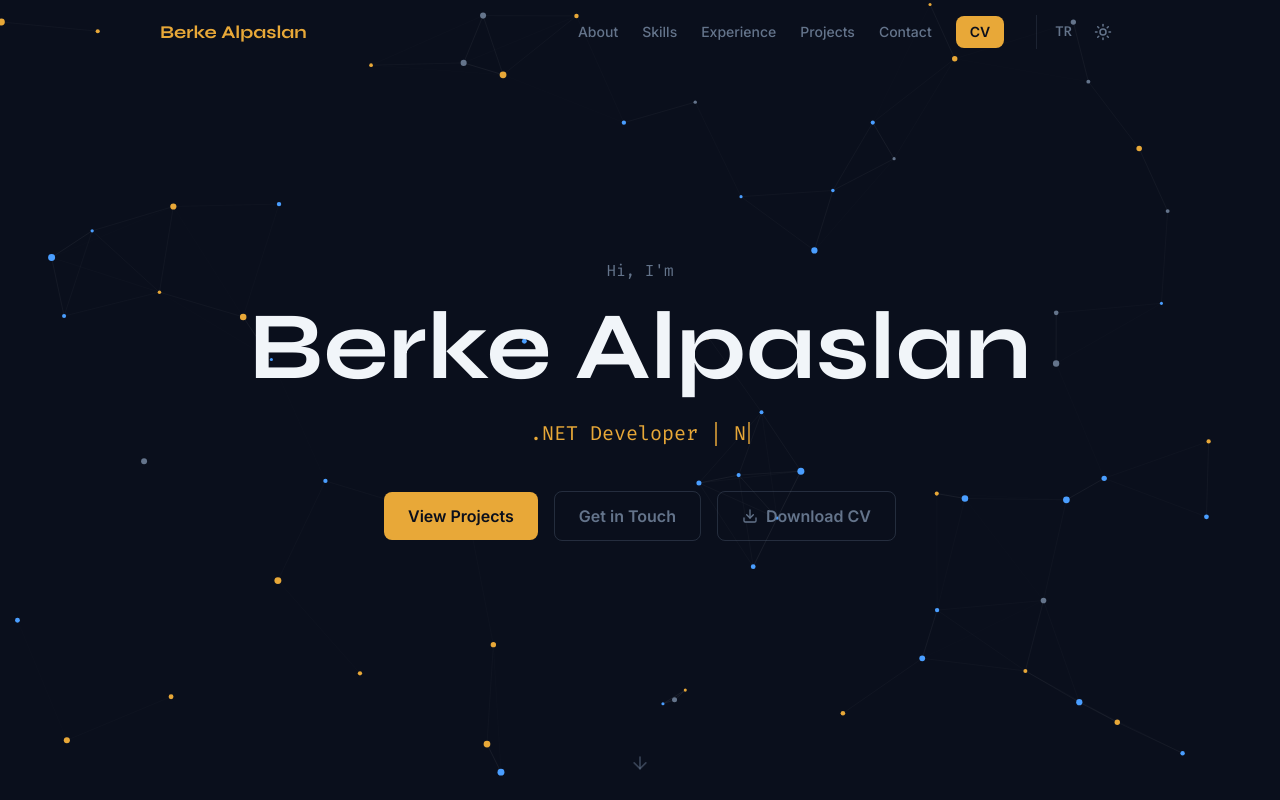
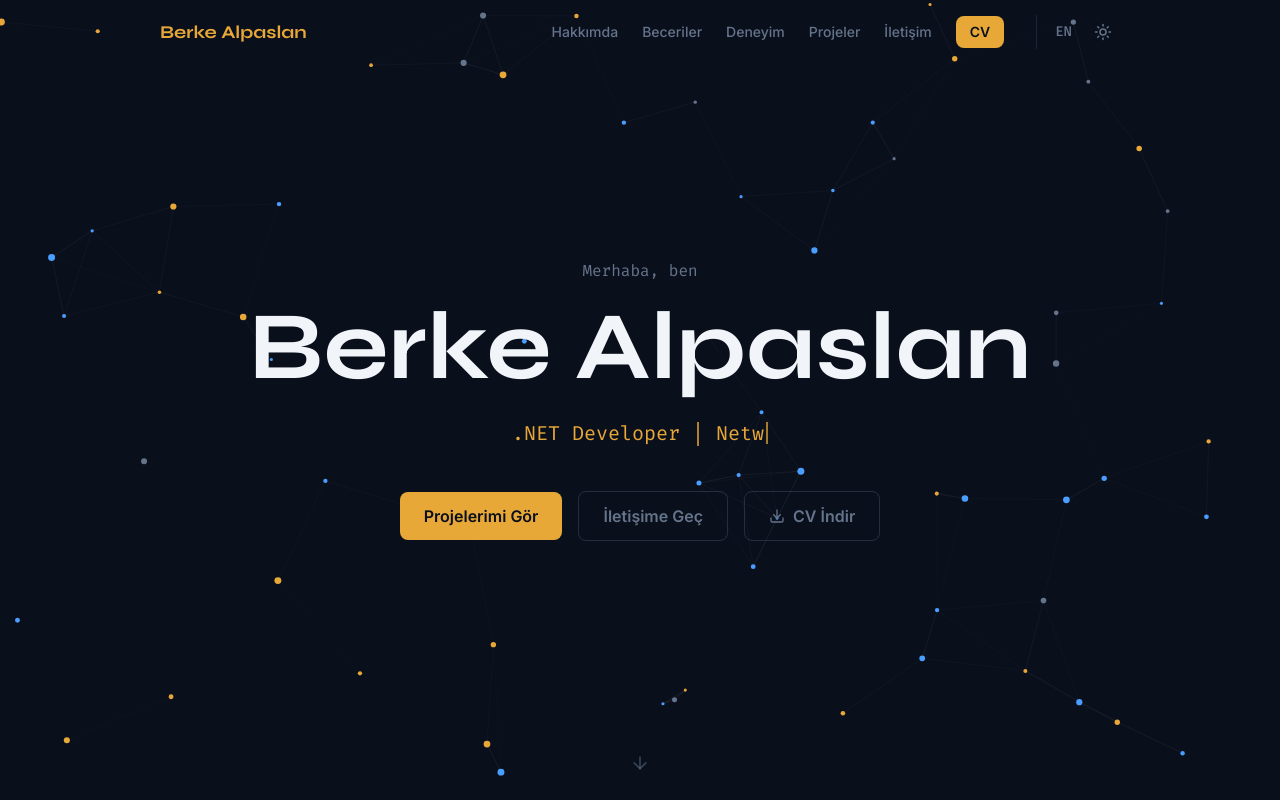
Before and after one commit to BerkeAlpaslan/portfolio, a Next.js app: page / in a window 1280 px wide. Shown: the top 800 px of the page. Built offline with nearby package versions, Linux system fonts and the light colour scheme.

Commit message:
feat: set default language to Turkish

```diff
--- a/src/i18n/LanguageContext.tsx
+++ b/src/i18n/LanguageContext.tsx
@@ -12,7 +12,7 @@ type LanguageContextType = {
 const LanguageContext = createContext<LanguageContextType | null>(null);
 
 export function LanguageProvider({ children }: { children: ReactNode }) {
-  const [locale, setLocale] = useState<Locale>("en");
+  const [locale, setLocale] = useState<Locale>("tr");
 
   useEffect(() => {
     const saved = localStorage.getItem("locale") as Locale;
```
